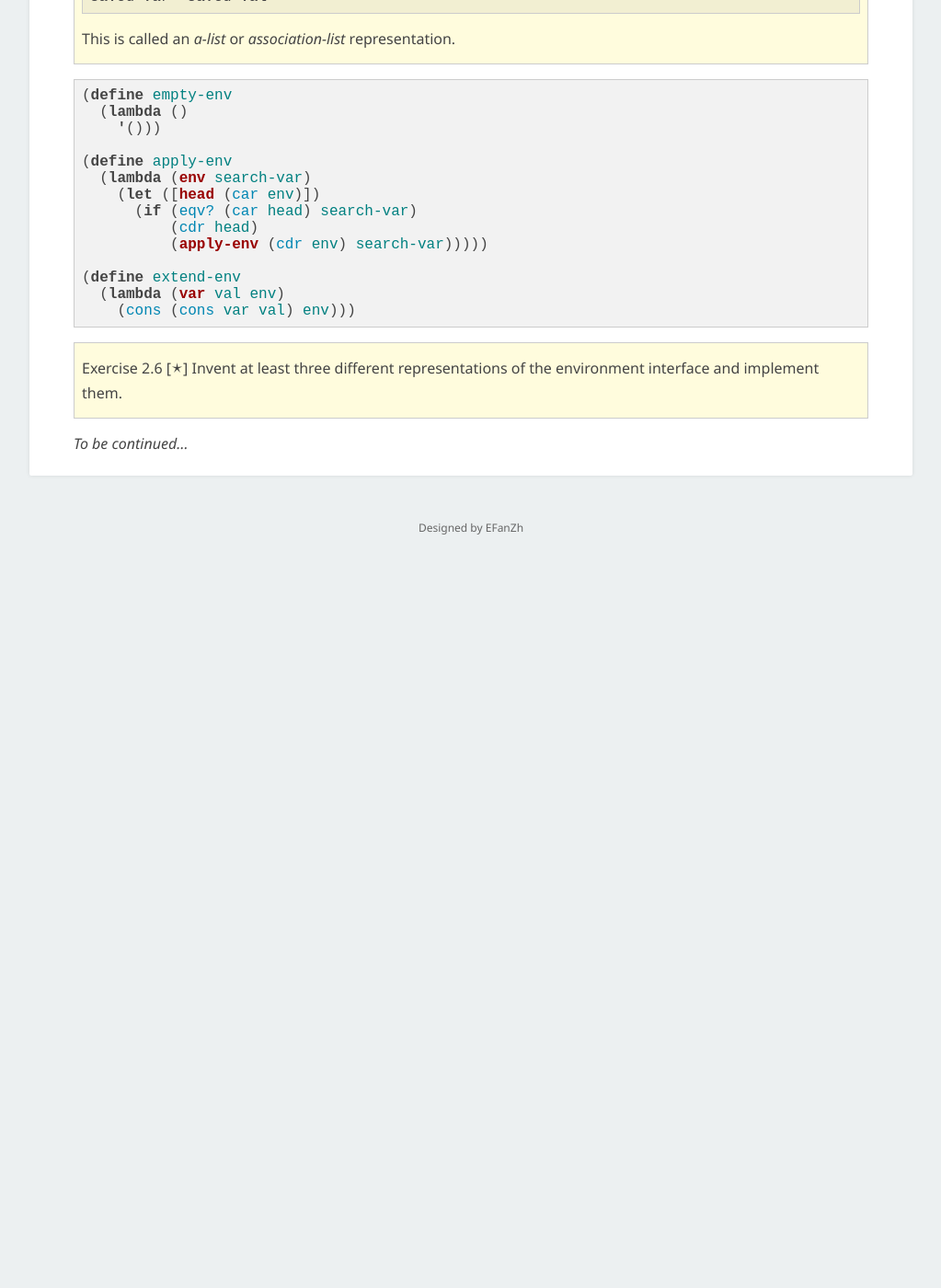
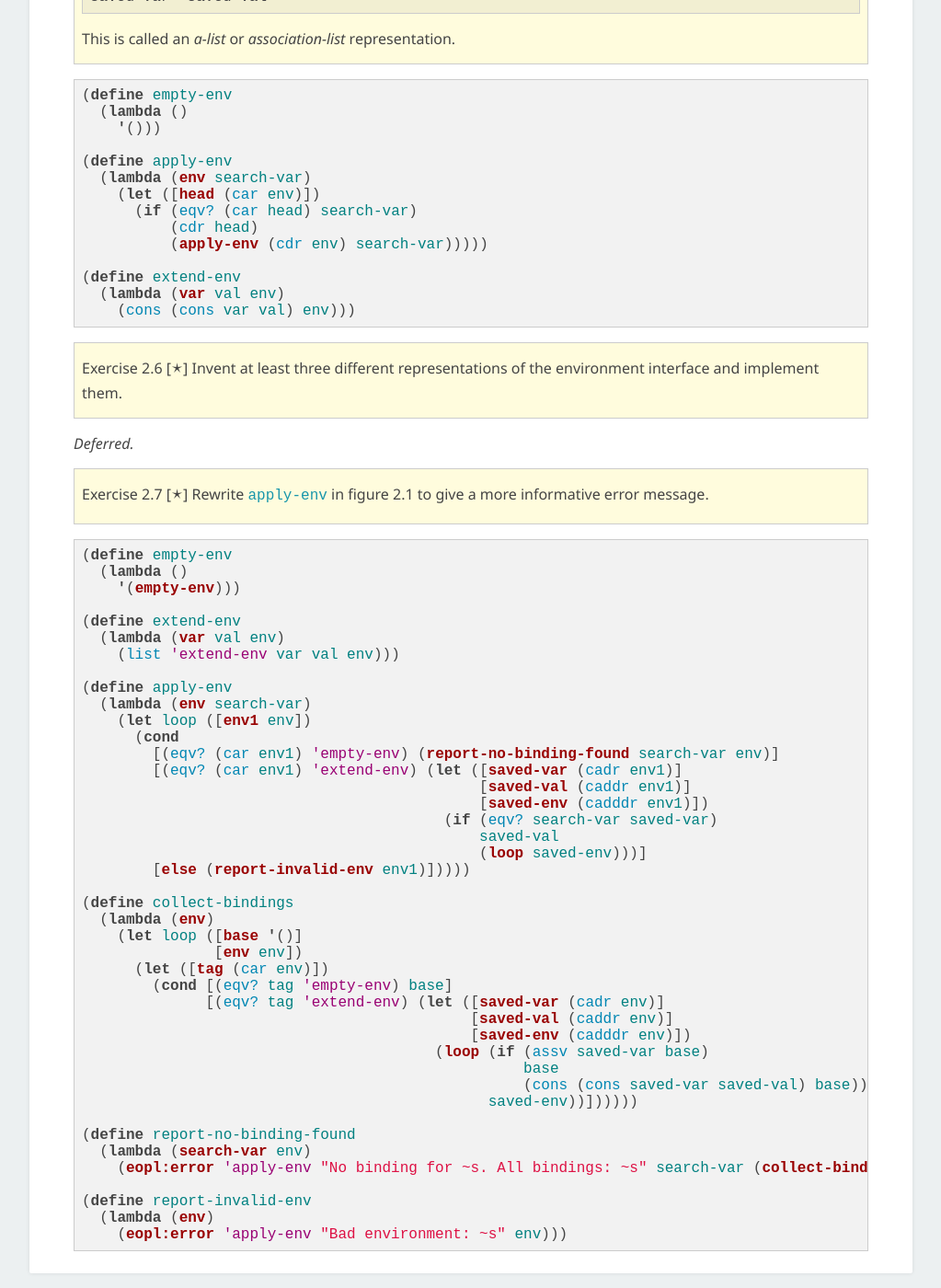
Before and after one commit to EFanZh/efanzh.github.io, a Jekyll site: the page built from _posts/2017-08-06-essentials-of-programming-languages-exercises.md, in a window 1280 px wide and 1400 px high, scrolled down 20710 px. Shown: the whole window at 92% size, without its empty margins (128-1151 px from the left). Built offline with Jekyll 4.4.1, drawn with Linux system fonts in a browser that asks for light colours; formulas are drawn with MathJax 3; before the commit the page ends 21340 px from its top, so only the background shows below that.

Commit message:
Add EOPL exercise 2.7

````diff
--- a/_posts/2017-08-06-essentials-of-programming-languages-exercises.md
+++ b/_posts/2017-08-06-essentials-of-programming-languages-exercises.md
@@ -1066,4 +1066,51 @@ Observers: `top` and `empty-stack?`.
 
 > Exercise 2.6 [🟉] Invent at least three different representations of the environment interface and implement them.
 
-*To be continued…*
+*Deferred.*
+
+> Exercise 2.7 [🟉] Rewrite `apply-env` in figure 2.1 to give a more informative error message.
+
+```racket
+(define empty-env
+  (lambda ()
+    '(empty-env)))
+
+(define extend-env
+  (lambda (var val env)
+    (list 'extend-env var val env)))
+
+(define apply-env
+  (lambda (env search-var)
+    (let loop ([env1 env])
+      (cond
+        [(eqv? (car env1) 'empty-env) (report-no-binding-found search-var env)]
+        [(eqv? (car env1) 'extend-env) (let ([saved-var (cadr env1)]
+                                             [saved-val (caddr env1)]
+                                             [saved-env (cadddr env1)])
+                                         (if (eqv? search-var saved-var)
+                                             saved-val
+                                             (loop saved-env)))]
+        [else (report-invalid-env env1)]))))
+
+(define collect-bindings
+  (lambda (env)
+    (let loop ([base '()]
+               [env env])
+      (let ([tag (car env)])
+        (cond [(eqv? tag 'empty-env) base]
+              [(eqv? tag 'extend-env) (let ([saved-var (cadr env)]
+                                            [saved-val (caddr env)]
+                                            [saved-env (cadddr env)])
+                                        (loop (if (assv saved-var base)
+                                                  base
+                                                  (cons (cons saved-var saved-val) base))
+                                              saved-env))])))))
+
+(define report-no-binding-found
+  (lambda (search-var env)
+    (eopl:error 'apply-env "No binding for ~s. All bindings: ~s" search-var (collect-bindings env))))
+
+(define report-invalid-env
+  (lambda (env)
+    (eopl:error 'apply-env "Bad environment: ~s" env)))
+```
````
